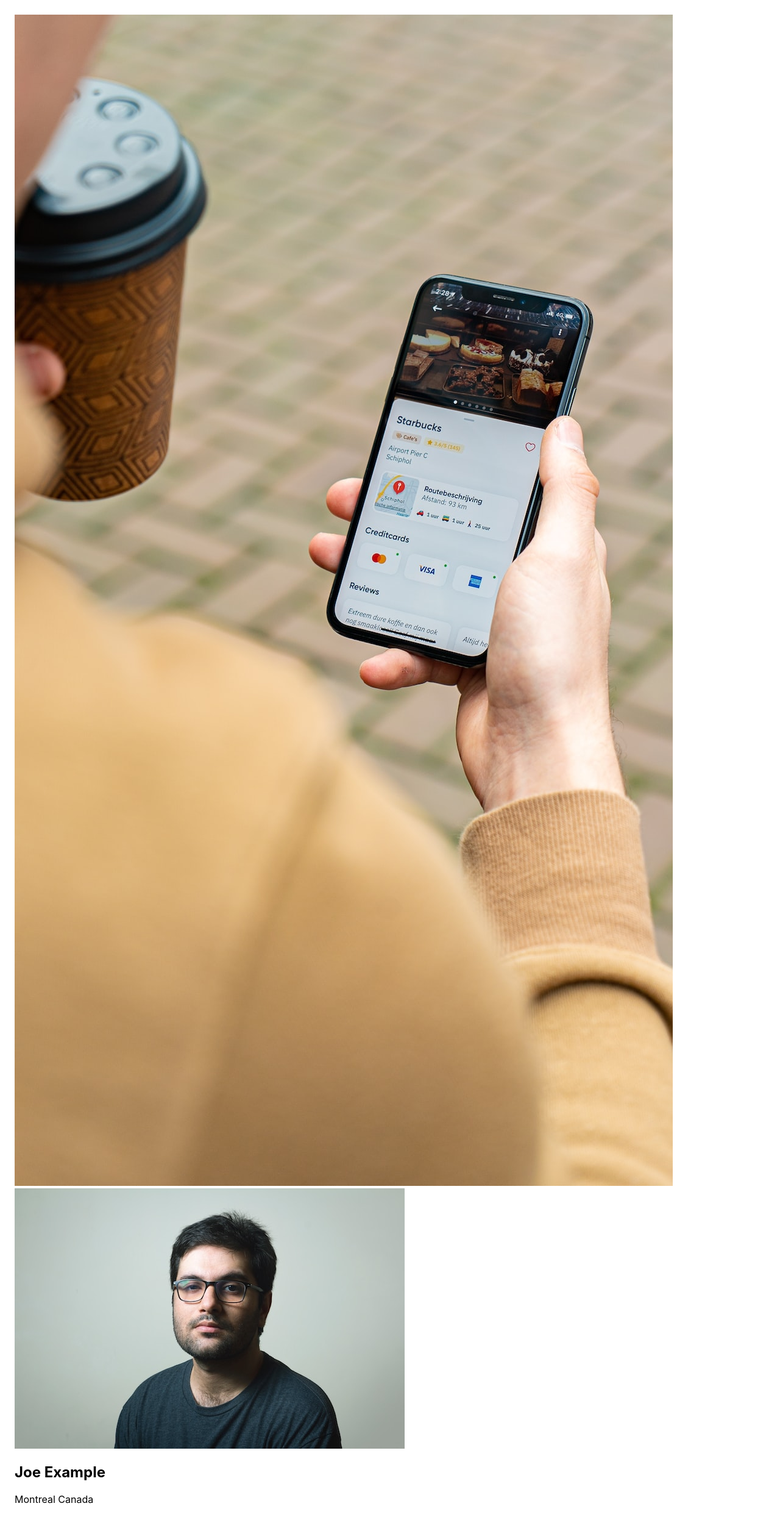
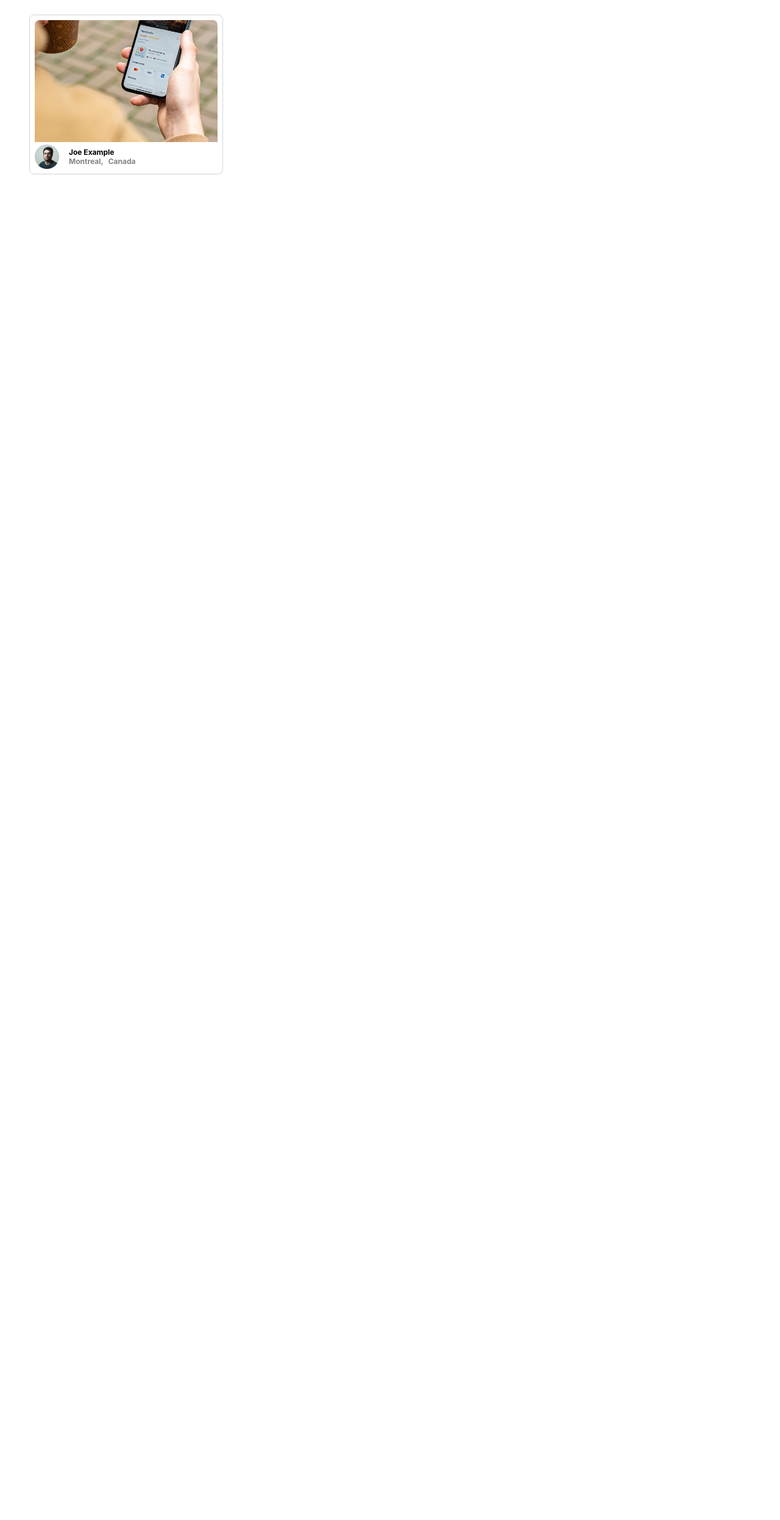
Before and after one commit to Taomosquito/photo-labs, a React (Create React App) app in the folder frontend/: page / in a window 1280 px wide. Shown: the whole page at 61% size. After the commit the page ends 800 px from the top, so only its background shows below. Built offline with nearby package versions, Linux system fonts and the light colour scheme; the HTML template or start-up script is replaced by a standard one.

Commit message:
update PhotoListItem styling

```diff
--- a/frontend/src/components/PhotoListItem.jsx
+++ b/frontend/src/components/PhotoListItem.jsx
@@ -4,14 +4,25 @@
 
 const PhotoListItem = (props) => {
   return (
-    <div>
-      <img src={props.imageSource} alt="image 1" />
-      <img src={props.profile} alt="profile 1" />
-      <h2>{props.username}</h2>
-      <p>
-        <span>{props.city} </span>
-        <span>{props.country} </span>
-      </p>
+    <div className="photo-list__item">
+      <img
+        className="photo-list__image"
+        src={props.imageSource}
+        alt="image 1"
+      />
+      <div className="photo-list__user-details">
+        <img
+          className="photo-list__user-profile"
+          src={props.profile}
+          alt="profile 1"
+        />
+        <div className="photo-list__user-info">
+          {props.username}
+          <div className="photo-list__user-location">
+            {props.city}, &nbsp; {props.country}
+          </div>
+        </div>
+      </div>
     </div>
   );
 };
```
Also changed, not shown: frontend/src/styles/PhotoListItem.scss (line endings or trailing spaces).
